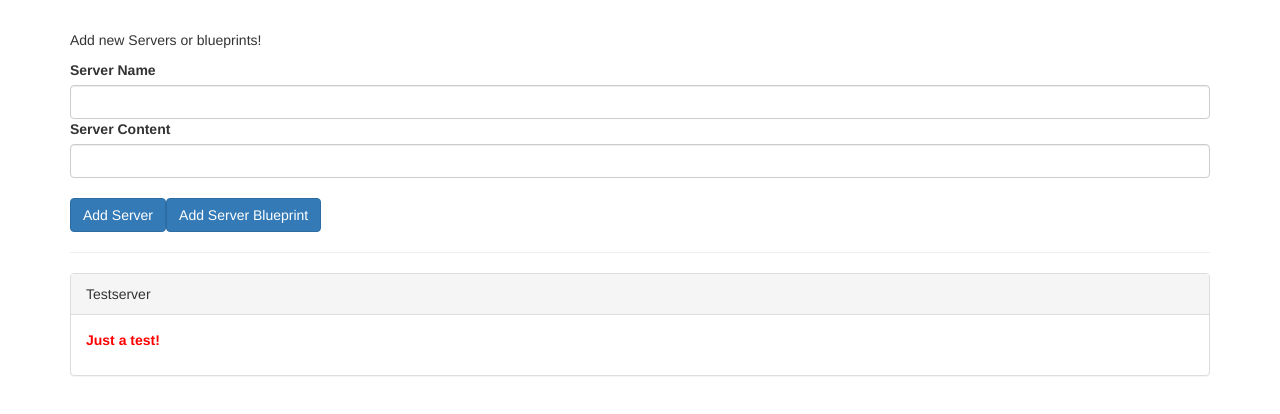
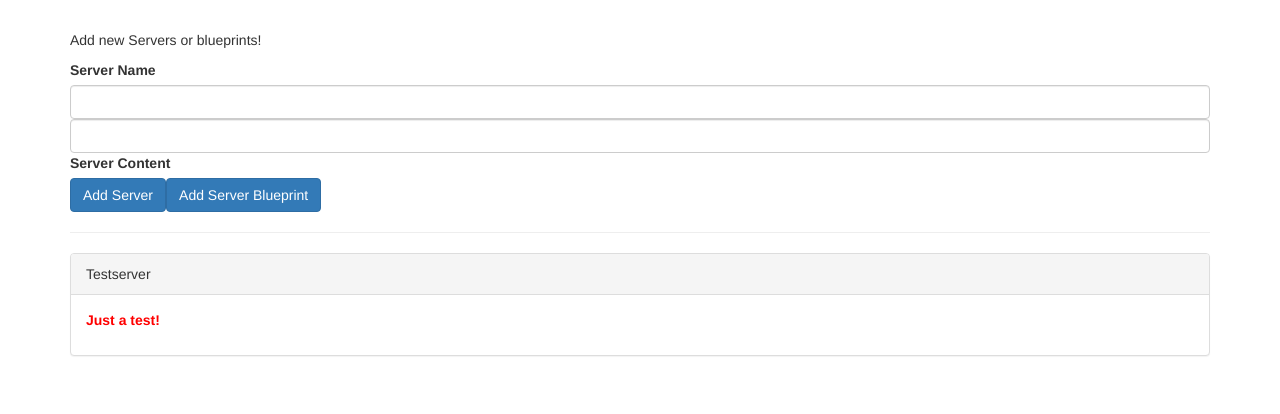
Before and after one commit to 0reldev/udemy-angular-components-databinding, an Angular app: page / in a window 1280 px wide. Shown: the top 414 px of the page. Built offline with nearby package versions, Linux system fonts and the light colour scheme.

Commit message:
Introduction to th ViewChild annotation

```diff
--- a/src/app/cockpit/cockpit.component.html
+++ b/src/app/cockpit/cockpit.component.html
@@ -8,8 +8,10 @@
         class="form-control"
         #serverNameInput>
         <!-- #serverNameInput est une référence locale. Elle peut être utilisée comme variable seulement dans ce fichier HTML sans être déclarée dans le fichier TypeScript. -->
+
+        <input type="text" class="form-control" #serverContentInput>
       <label>Server Content</label>
-      <input type="text" class="form-control" [(ngModel)]="newServerContent">
+      <!-- <input type="text" class="form-control" [(ngModel)]="newServerContent"> -->
       <br>
       <button
         class="btn btn-primary"
--- a/src/app/cockpit/cockpit.component.ts
+++ b/src/app/cockpit/cockpit.component.ts
@@ -1,4 +1,4 @@
-import { Component, EventEmitter, OnInit, Output } from '@angular/core';
+import { Component, ElementRef, EventEmitter, OnInit, Output, ViewChild } from '@angular/core';
 
 @Component({
   selector: 'app-cockpit',
@@ -11,7 +11,8 @@ export class CockpitComponent implements OnInit {
   @Output('bpCreated') blueprintCreated = new EventEmitter<{serverName: string, serverContent: string}>;
 
   // newServerName = '';
-  newServerContent = '';
+  // newServerContent = '';
+  @ViewChild('serverContentInput', {static: true}) serverContentInput: ElementRef;
 
   constructor() { }
 
@@ -21,12 +22,14 @@ export class CockpitComponent implements OnInit {
   onAddServer(nameInput: HTMLInputElement) {
     this.serverCreated.emit({
       serverName: nameInput.value,
-      serverContent: this.newServerContent});
+      serverContent: this.serverContentInput.nativeElement.value
+    });
   }
 
   onAddBlueprint(nameInput: HTMLInputElement) {
     this.blueprintCreated.emit({
       serverName: nameInput.value,
-      serverContent: this.newServerContent});
+      serverContent: this.serverContentInput.nativeElement.value
+    });
   }
 }
```
